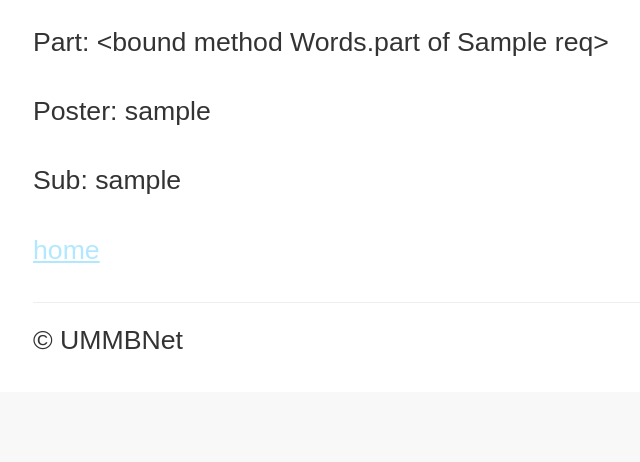
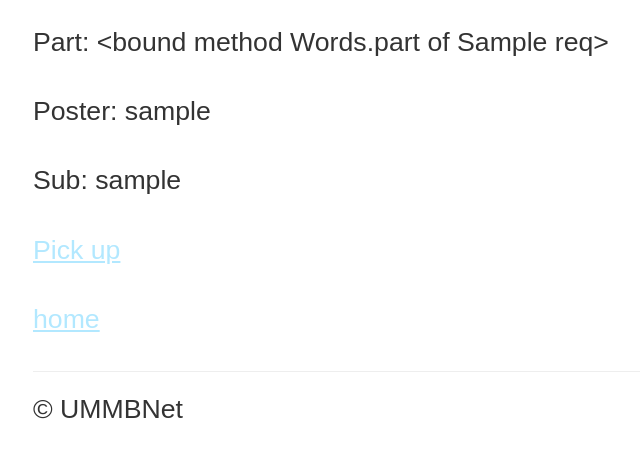
Before and after one commit to kevana/ummbNet, a Flask app: template templates/request.html in a window 1280 px wide. Shown: the part 451-913 px from the top of the page, without its empty margins (37-677 px from the left). Before the commit the page ends 801 px from the top, so only its background shows below. Run offline with Flask 2, Linux system fonts and the light colour scheme; the template is opened without the code that fills it: most values are stand-ins (such as "Sample title", 1, 10 or a date in 2020); parts of the project's set-up code (start-up, migrations or seed data) failed here and were passed over; some libraries are stand-ins or nearby versions.

Commit message:
Added pick up link to individual request template

```diff
--- a/templates/request.html
+++ b/templates/request.html
@@ -20,5 +20,6 @@
     {{ req.sub.first_name }}
     {% endif %}
   {% endif %}
+  <p><a href="{{ url_for('confirm', action='pickup', request_id=req.id) }}">Pick up</a></p>
   <p><a href="{{ url_for('index') }}">home</a></p>
 {% endblock %}
```
